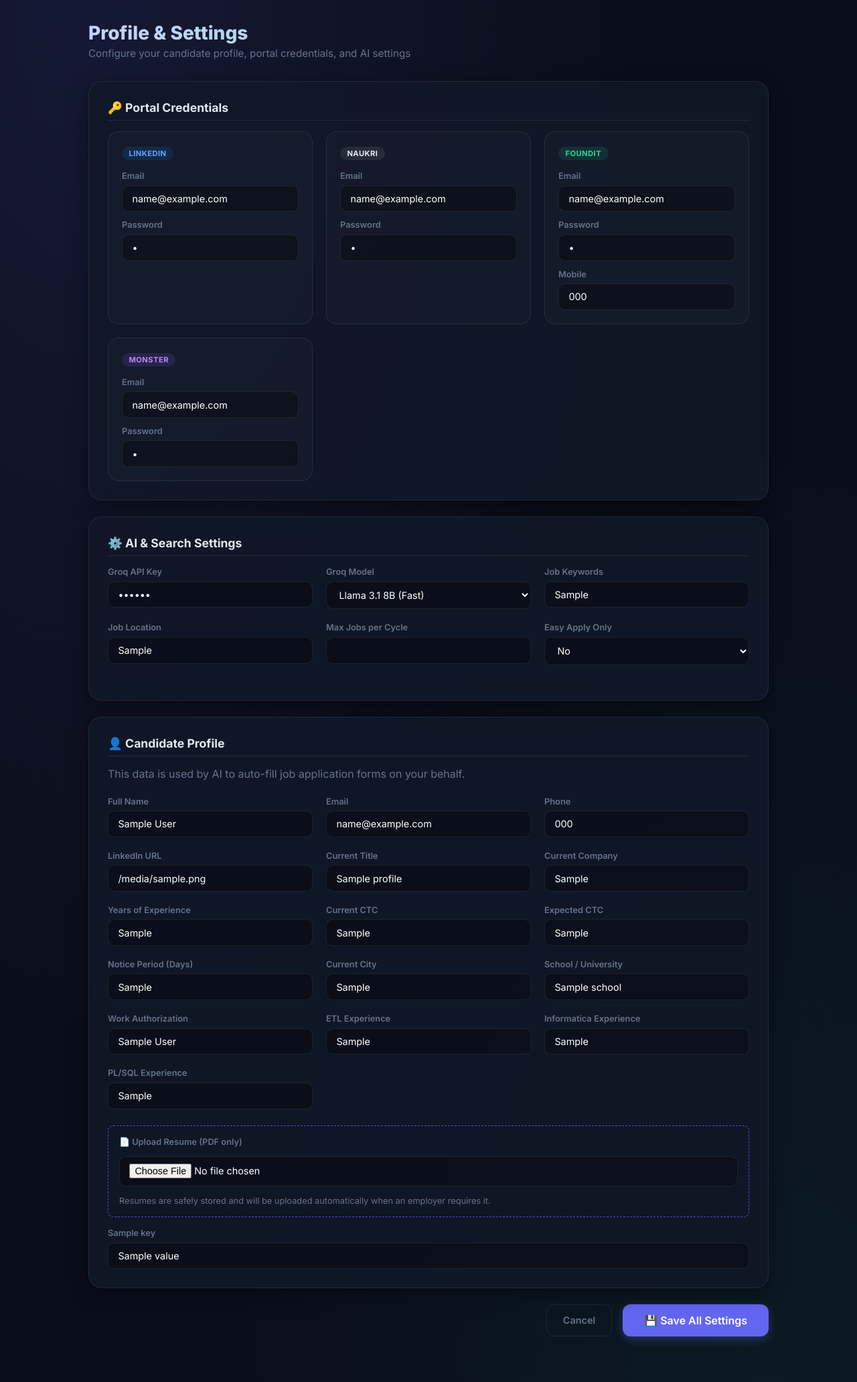
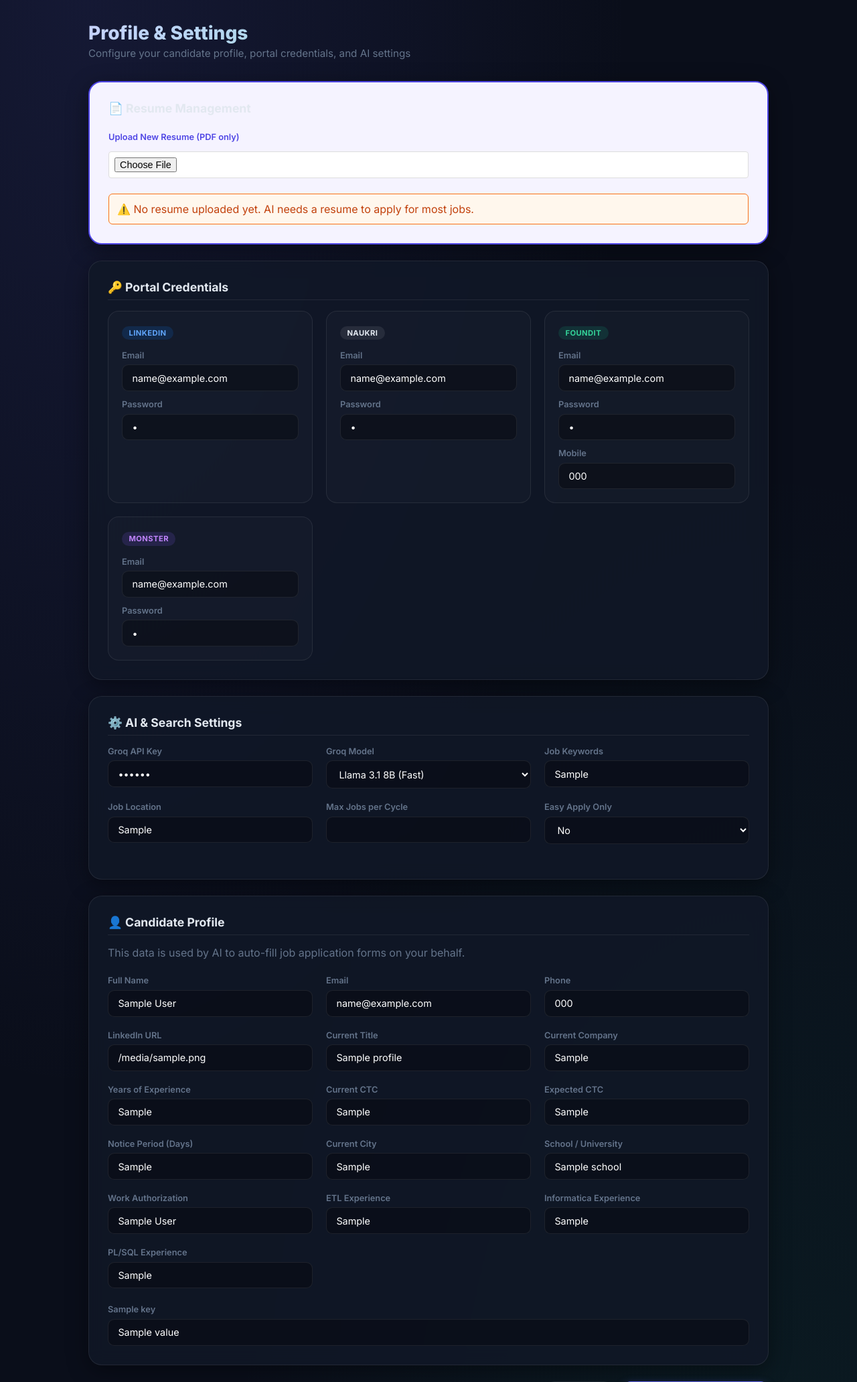
Before and after one commit to vijayreddykondapally2/Applyjob, a Flask app: template templates/user_profile.html in a window 1280 px wide. Shown: the top 2063 px of the page at 67% size. Run offline with Flask 3, Linux system fonts and the light colour scheme; the template is opened without the code that fills it: most values are stand-ins (such as "Sample title", 1, 10 or a date in 2020).

Commit message:
fix: Finalize headless detection and prominent Resume UI

```diff
--- a/templates/user_profile.html
+++ b/templates/user_profile.html
@@ -11,7 +11,27 @@
     </div>
 
     <form method="POST" action="{{ url_for('profile_editor') }}" id="profile-form" enctype="multipart/form-data">
+        <!-- Resume Management (Top Prominence) -->
+        <div class="card" style="margin-bottom: 1.5rem; border: 2px solid #4f46e5; background: #f5f3ff;">
+            <h2 class="section-title" style="margin-top:0;">📄 Resume Management</h2>
+            <div class="form-group">
+                <label style="font-weight: 600; color: #4f46e5;">Upload New Resume (PDF only)</label>
+                <input type="file" name="resume_file" accept=".pdf" style="margin-top: 0.5rem; display: block; width: 100%; padding: 0.5rem; border: 1px solid #ddd; border-radius: 4px; background: white;">
 
+                {% if profile.get('resume_path') %}
+                <div style="margin-top: 1rem; padding: 0.75rem; background: #ecfdf5; border-radius: 6px; border: 1px solid #10b981; display: flex; align-items: center; gap: 0.5rem;">
+                    <span style="color: #059669; font-weight: 600;">✓ Current Resume:</span>
+                    <a href="{{ url_for('view_resume') }}" target="_blank" style="color: #4f46e5; text-decoration: underline;">
+                        {{ profile.get('resume_path').split('/')[-1] }}
+                    </a>
+                </div>
+                {% else %}
+                <div style="margin-top: 1rem; padding: 0.75rem; background: #fff7ed; border-radius: 6px; border: 1px solid #f97316; color: #c2410c;">
+                    ⚠️ No resume uploaded yet. AI needs a resume to apply for most jobs.
+                </div>
+                {% endif %}
+            </div>
+        </div>
         <!-- Portal Credentials -->
         <div class="card" style="margin-bottom: 1.5rem;">
             <h2 class="section-title" style="margin-top:0;">🔑 Portal Credentials</h2>
@@ -182,18 +202,7 @@
                 {% endfor %}
             </div>
 
-            <div class="form-group" style="margin-top: 1.5rem; padding: 1rem; border: 1px dashed #4f46e5; border-radius: 8px;">
-                <label>📄 Upload Resume (PDF only)</label>
-                <input type="file" name="resume_file" accept=".pdf" style="margin-top: 0.5rem; display: block;">
-                {% if profile.get('resume_path') %}
-                <small class="text-muted" style="display: block; margin-top: 0.5rem;">
-                    Current Resume: <a href="{{ profile.get('resume_path') }}" target="_blank">View Resume</a>
-                </small>
-                {% endif %}
-                <p class="text-muted" style="margin-top: 0.5rem; font-size: 0.8rem;">
-                    Resumes are safely stored and will be uploaded automatically when an employer requires it.
-                </p>
-            </div>
+
 
             <!-- Custom profile fields that user may have added -->
             {% set known_keys = default_fields | map(attribute=0) | list %}
--- a/web_app.py
+++ b/web_app.py
@@ -15,7 +15,7 @@ import json
 from datetime import datetime
 
 from dotenv import load_dotenv
-from flask import Flask, render_template, request, redirect, url_for, jsonify, flash, session
+from flask import Flask, render_template, request, redirect, url_for, jsonify, flash, session, send_file
 from flask_login import LoginManager, UserMixin, login_user, logout_user, login_required, current_user
 
 from app.database import (
@@ -152,6 +152,18 @@ def dashboard():
 # ═══════════════════════════════════════════════════════════════════════════════
 
 from werkzeug.utils import secure_filename
+
+@app.route("/view-resume")
+@login_required
+def view_resume():
+    from app.database import get_profile
+    profile = get_profile(current_user.id)
+    resume_path = profile.get("resume_path")
+    if not resume_path or not os.path.exists(resume_path):
+        flash("No resume found.", "warning")
+        return redirect(url_for("profile_editor"))
+
+    return send_file(resume_path)
 
 @app.route("/profile", methods=["GET", "POST"])
 @login_required
```
